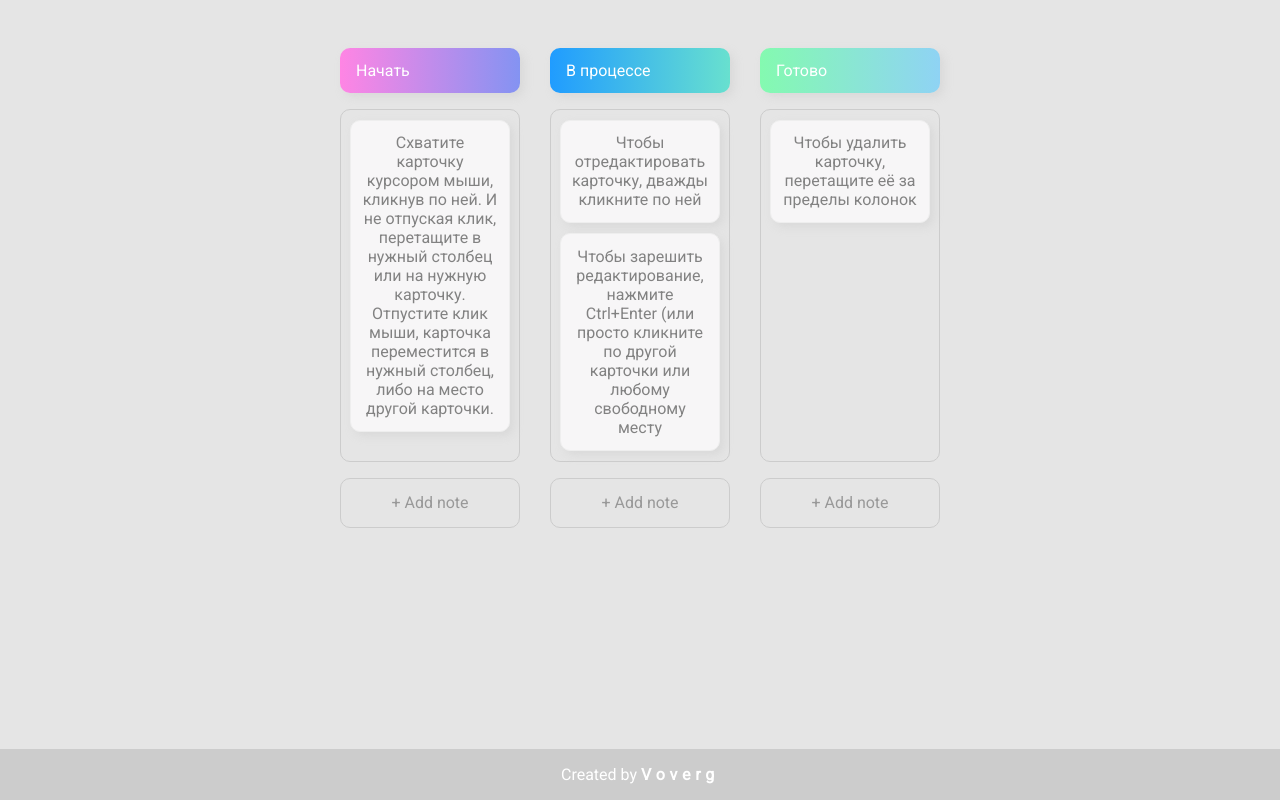
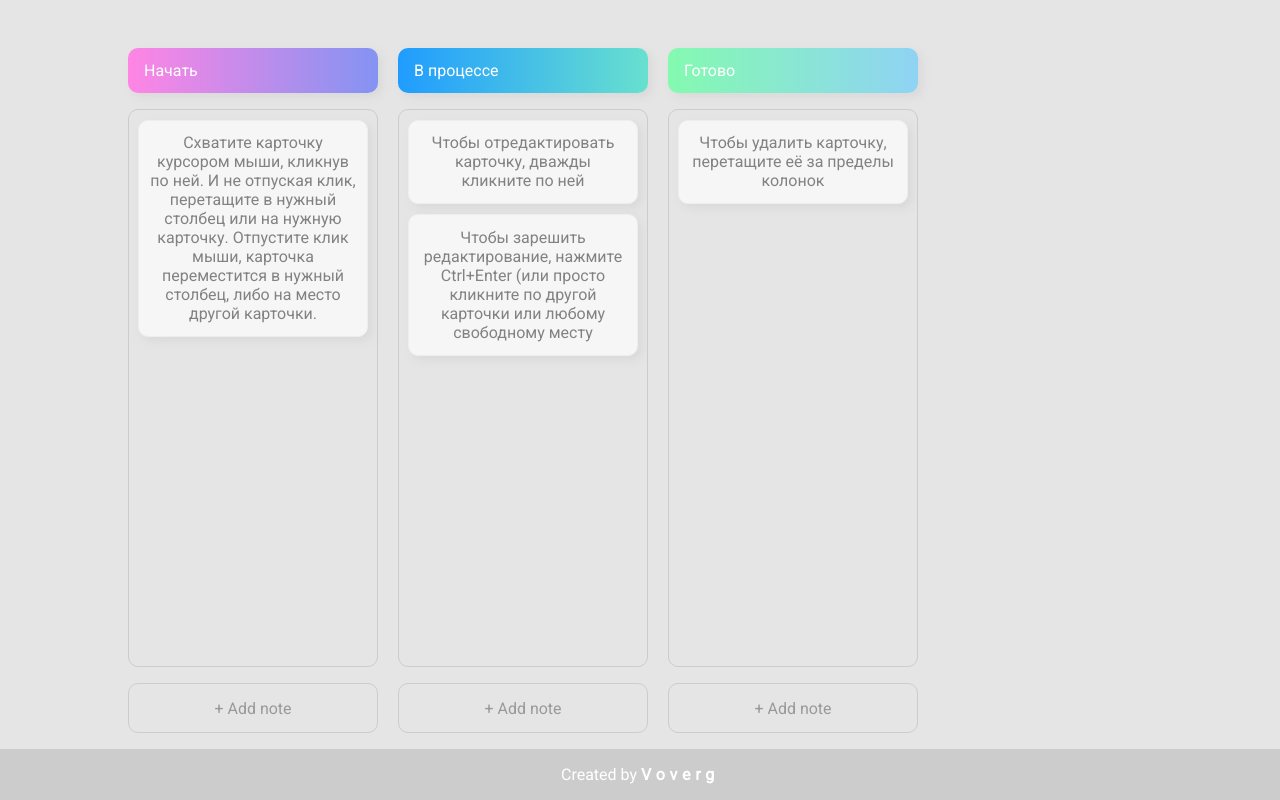
Before and after one commit to voverg/simple-kanban, a plain HTML site: page index.html in a window 1280 px wide. Drawn offline with Linux system fonts and the light colour scheme.

Commit message:
Modify design

```diff
--- a/css/style.css
+++ b/css/style.css
@@ -1,8 +1,8 @@
 @import url('https://fonts.googleapis.com/css?family=Roboto&display=swap');
 
 :root {
-  --col-width: 180px;
-  --card-width: 160px;
+  --col-width: 250px;
+  --card-width: calc(var(--col-width) - 20px);
   --hover-color: rgba(0, 204, 202);
 }
 
@@ -22,11 +22,21 @@ body {
   margin: 0;
 }
 
+.container {
+  flex-grow: 1;
+  width: 80%;
+  display: flex;
+  flex-direction: column;
+  justify-content: space-between;
+}
+
 .row {
   display: flex;
-  width: 600px;
-  justify-content: space-between;
   margin-bottom: 1rem;
+}
+
+.col-header, .placeholder, .add-card {
+  margin-right: 20px;
 }
 
 .col-header {
@@ -38,13 +48,16 @@ body {
   user-select: none;
 }
 
+#placeholder-list {
+  flex-grow: 1;
+}
 
 .placeholder {
   width: var(--col-width);
-  min-height: 50px;
   border: 1px solid #ccc;
   border-radius: 10px;
   padding: 10px 0 0 0;
+  overflow-y: auto;
 }
 
 .card {
--- a/index.html
+++ b/index.html
@@ -11,7 +11,7 @@
     <title>Kanban</title>
   </head>
   <body data-trash="true">
-    <div data-trash="true">
+    <div class="container" data-trash="true">
       <div class="row">
           <div class="col-header start">Начать</div>
           <div class="col-header progress">В процессе</div>
--- a/js/app.js
+++ b/js/app.js
@@ -226,7 +226,6 @@ function stopEditCard(event) {
   card.removeAttribute('contenteditable');
 
   const cardData = getCardData(card);
-
   setCard(cardData, edit = true);
 }
 
```
